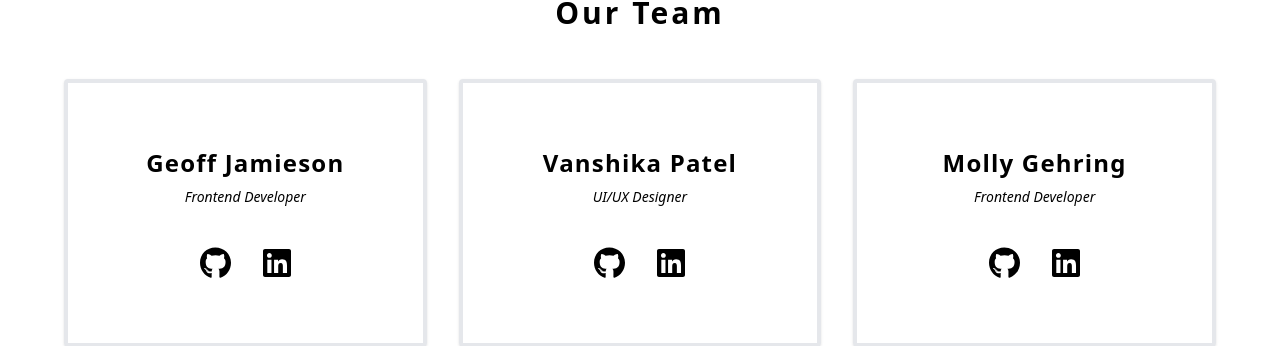
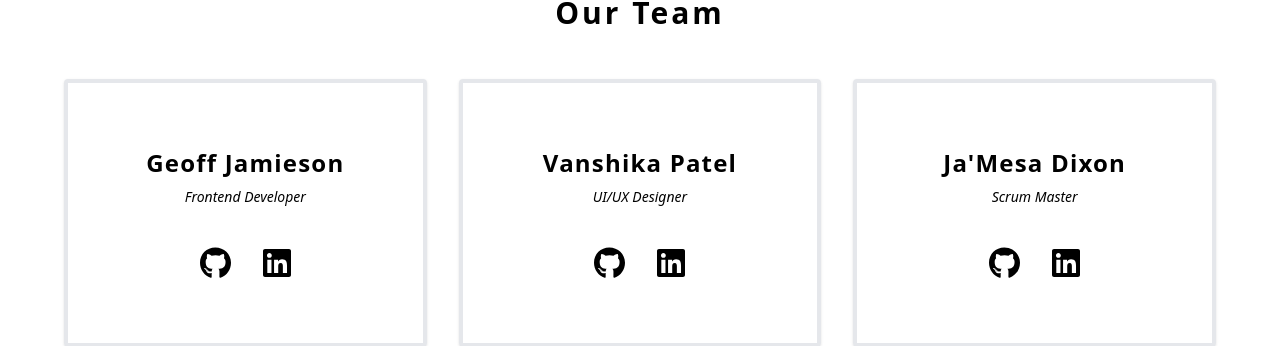
Before and after one commit to chingu-voyages/v48-tier2-team-15, a React (Vite) app: page /about in a window 1280 px wide. Shown: the part 456-802 px from the top of the page. Built offline with nearby package versions, Linux system fonts and the light colour scheme; a web font is replaced by a local one.

Commit message:
update group members

```diff
--- a/src/pages/About.jsx
+++ b/src/pages/About.jsx
@@ -16,12 +16,6 @@ const About = () => {
       role: "UI/UX Designer",
     },
     {
-      name: "Molly Gehring",
-      github: "https://github.com/mkg1",
-      linkedin: "https://www.linkedin.com/in/mollykg/",
-      role: "Frontend Developer",
-    },
-    {
       name: "Ja'Mesa Dixon",
       github: "https://github.com/MeMeD10",
       linkedin: "https://www.linkedin.com/in/jamesa-dixon/",
@@ -36,7 +30,7 @@ const About = () => {
   ];
 
   return (
-    <div className="w-[90%] mx-auto max-w-[1400px]">
+    <main className="w-[90%] mx-auto max-w-[1400px]">
       <div className="my-20 px-4 max-w-[1000px] mx-auto">
         <h2 className="text-center flex-col text-3xl font-bold my-12 tracking-widest">
           About the App
@@ -102,7 +96,7 @@ const About = () => {
           </p>
         </div>
       </div>
-    </div>
+    </main>
   );
 };
 
```
